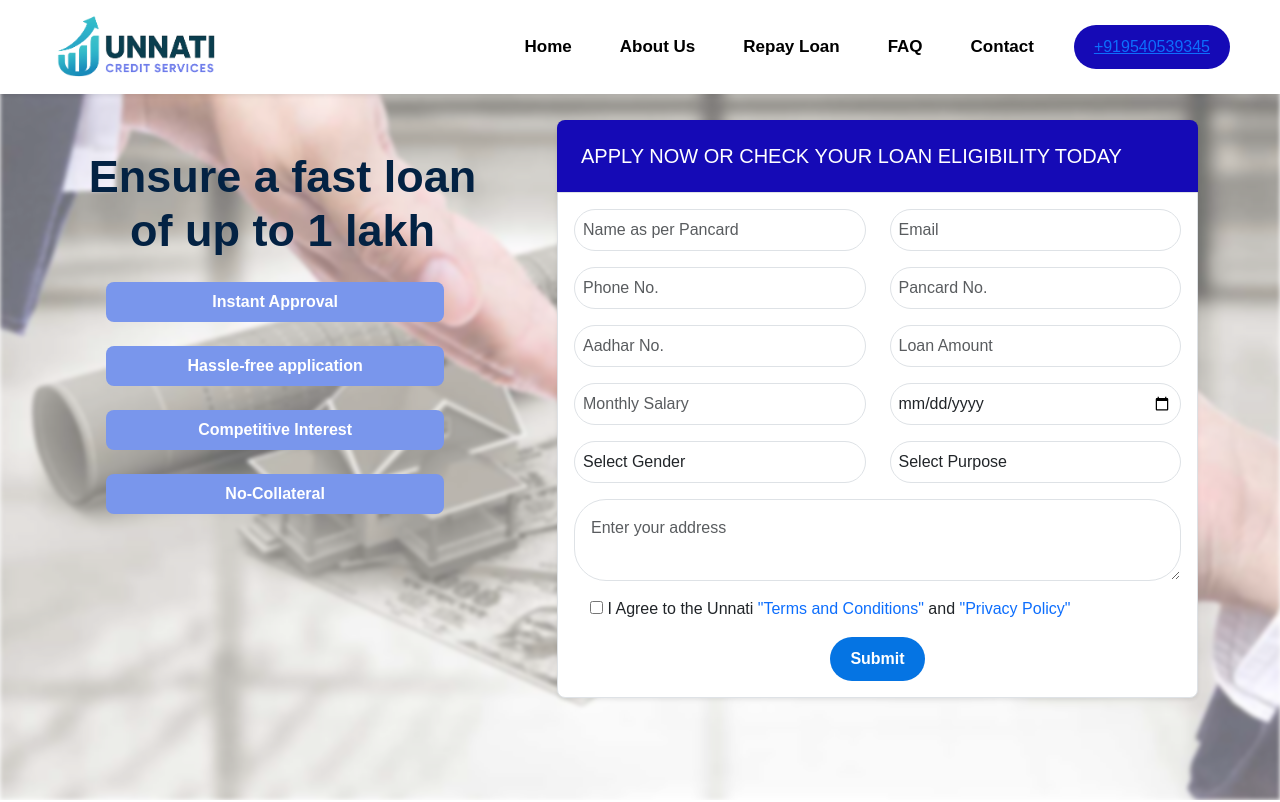
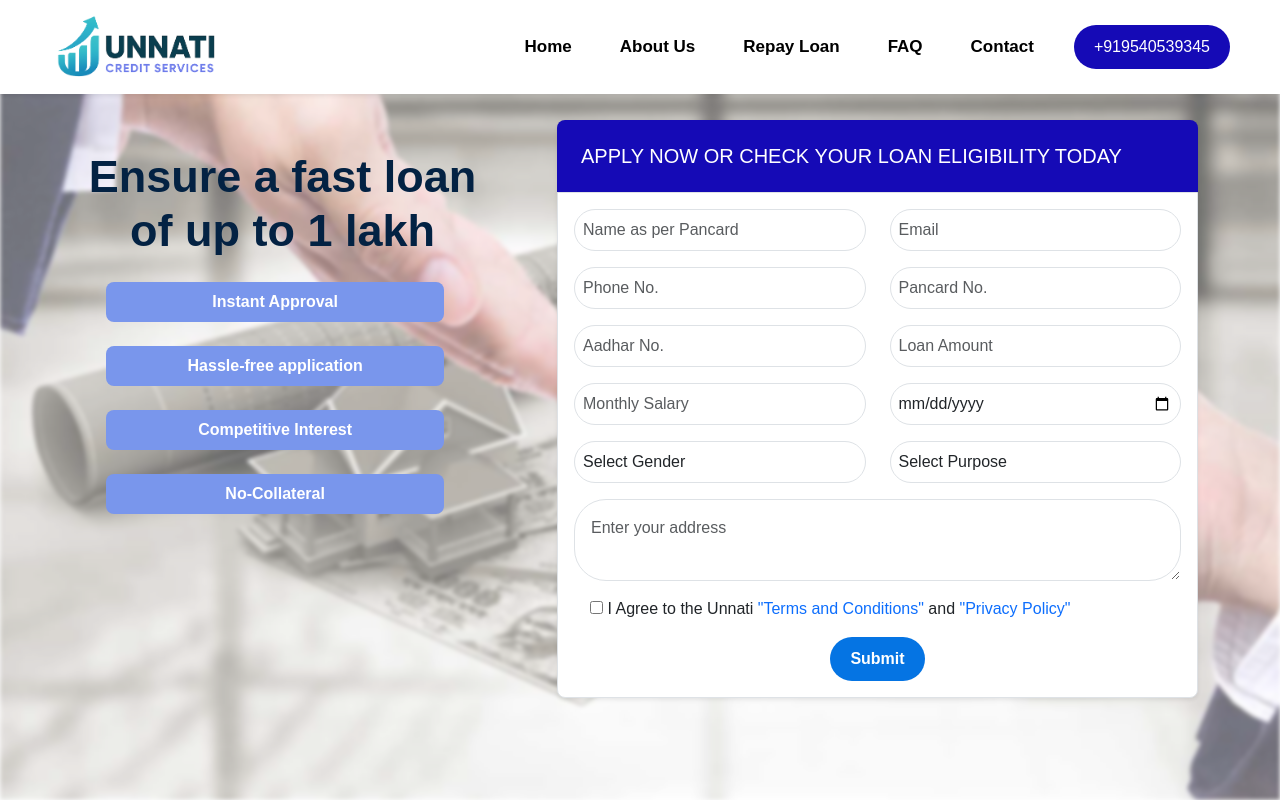
Before and after one commit to ritikagupta88/unnati_app, a React (Create React App) app: page / in a window 1280 px wide. Shown: the top 802 px of the page. Built offline with nearby package versions, Linux system fonts and the light colour scheme; the HTML template or start-up script is replaced by a standard one.

Commit message:
Updated contact link CSS v2

```diff
--- a/src/style.css
+++ b/src/style.css
@@ -31,6 +31,11 @@
   font-size: 16px;
   cursor: pointer;
   transition: background-color 0.5s ease, border-color 0.5s ease;
+}
+
+.btn-number a {
+  color: white;
+  text-decoration: none;
 }
 
 .btn-number:hover {
```
